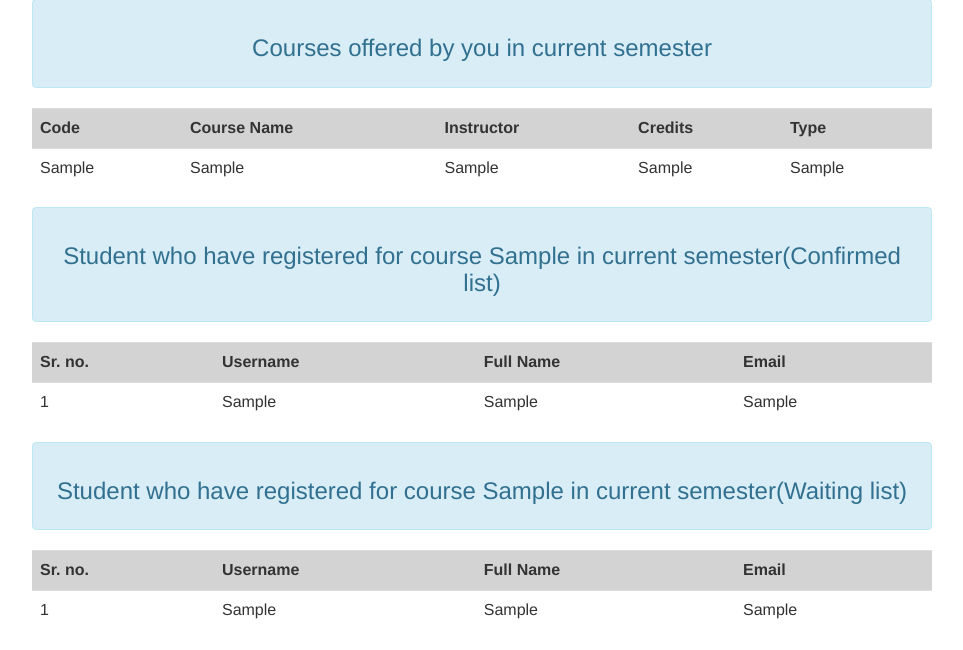
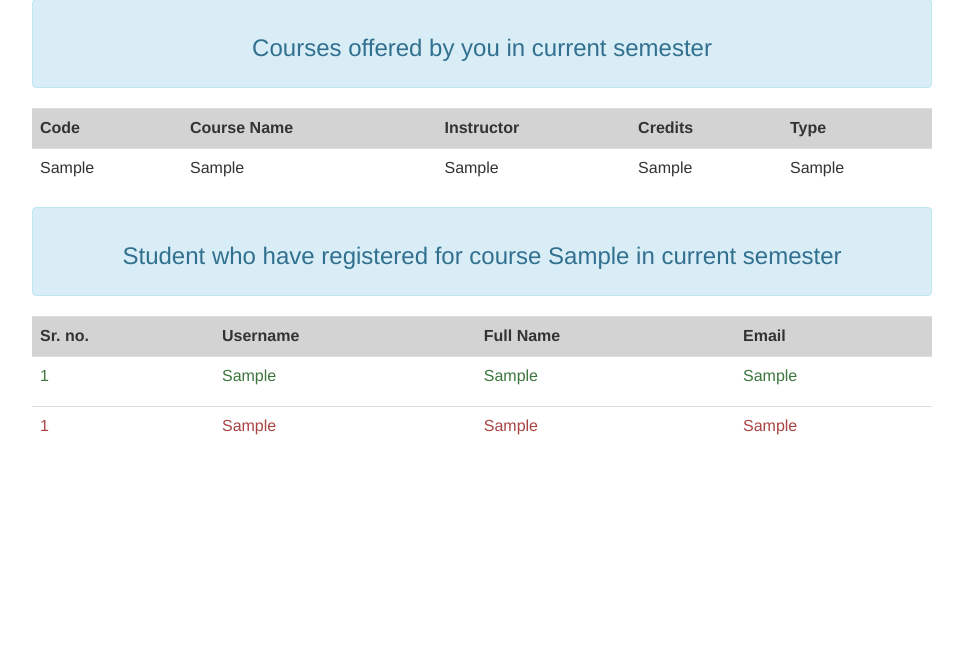
Before and after one commit to avijeet7/software_engineering, a Django app: template instructor/templates/InstructorView.html in a window 1280 px wide. Shown: the part 453-1103 px from the top of the page, without its empty margins (158-1121 px from the left). After the commit the page ends 888 px from the top, so only its background shows below. Run offline with Django 3.2, Linux system fonts and the light colour scheme; the template is opened without the code that fills it: most values are stand-ins (such as "Sample title", 1, 10 or a date in 2020); some libraries are stand-ins or nearby versions.

Commit message:
waiting list modified

```diff
--- a/instructor/templates/InstructorView.html
+++ b/instructor/templates/InstructorView.html
@@ -51,7 +51,7 @@
 {% for course in studentlist %}
 <div class="center-block text-center" style="width:900px">
 <div class="alert alert-info" role="alert">
-<h3>Student who have registered for course {{course.0}} in current semester(Confirmed list)</h3>
+<h3>Student who have registered for course {{course.0}} in current semester</h3>
 </div>
 </div>
 
@@ -66,16 +66,26 @@
 
 {% for item in course.1 %}
 <tr>
-    <td>{{forloop.counter}}</td>
-    <td>{{item.1}}</td>
-    <td>{{item.2}}</td>
-    <td>{{item.3}}</td>
+    <td><p class="text-success">{{forloop.counter}}</p></td>
+    <td><p class="text-success">{{item.1}}</p></td>
+    <td><p class="text-success">{{item.2}}</p></td>
+    <td><p class="text-success">{{item.3}}</p></td>
 </tr>
 {% endfor %}
+
+{% for item in course.2 %}
+<tr>
+    <td><p class="text-danger">{{forloop.counter}}</p></td>
+    <td><p class="text-danger">{{item.1}}</p></td>
+    <td><p class="text-danger">{{item.2}}</p></td>
+    <td><p class="text-danger">{{item.3}}</p></td>
+</tr>
+{% endfor %}
+
 </table>
 </div>
 
-<div class="center-block text-center" style="width:900px">
+<!--<div class="center-block text-center" style="width:900px">
 <div class="alert alert-info" role="alert">
 <h3>Student who have registered for course {{course.0}} in current semester(Waiting list)</h3>
 </div>
@@ -90,15 +100,15 @@
 </tr>
 {% for item in course.2 %}
 <tr>
-    <td>{{forloop.counter}}</td>
-    <td>{{item.1}}</td>
-    <td>{{item.2}}</td>
-    <td>{{item.3}}</td>
+    <td><p class="text-danger">{{forloop.counter}}</p></td>
+    <td><p class="text-danger">{{item.1}}</p></td>
+    <td><p class="text-danger">{{item.2}}</p></td>
+    <td><p class="text-danger">{{item.3}}</p></td>
 </tr>
 {% endfor %}
 </table>
 </div>
-
+-->
 
 {% endfor %}
 {% endblock %}
--- a/test1/settings.py
+++ b/test1/settings.py
@@ -96,7 +96,7 @@ DATABASES = {
         'NAME': 'seproj2',
         #'NAME': 'test-pp',
         'USER': 'root',
-        'PASSWORD': 'root123',
+        'PASSWORD': 'imran',
         'HOST': 'localhost',
         'PORT': '80',
     }
```
